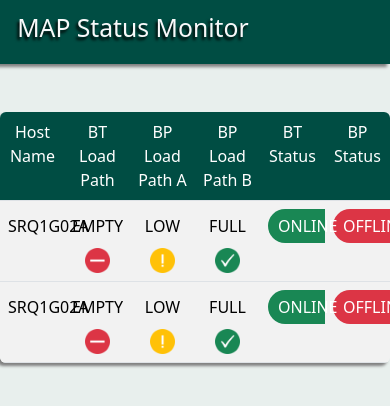
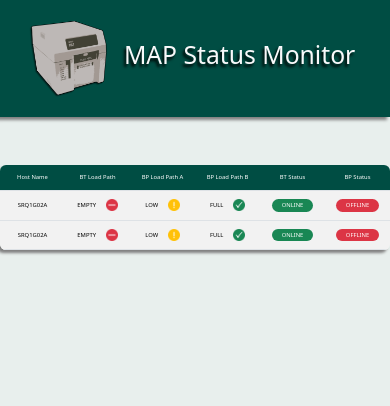
Before and after one commit to artsky-github/map-monitor-server, a website: page view/index.html in a window 390 px wide. Drawn offline with nearby package versions, Linux system fonts and the light colour scheme; files that its build step writes are made by us from their sources; files whose address does not match are found by name.

Commit message:
added mobile responsiveness for the table.

```diff
--- a/public/css/main.css
+++ b/public/css/main.css
@@ -10,9 +10,18 @@
   width: 200px;
 }
 
-@media screen and (max-width: 576px) {
+@media screen and (max-width: 767px ) {
   .map-logo {
-    width: calc(200px - 100%);
+    width: 100px;
+  }
+  table {
+    font-size: 1.5vw;
+  }
+  .mark-icon {
+    max-width: 3vw;
+  }
+  .paper-icon {
+    max-width: 5vw;
   }
 }
 
@@ -61,7 +70,7 @@ ul {
   margin-left: auto;
   margin-right: auto;
   color: white;
-  padding: 5px;
+  padding: 2px;
   padding-inline: 10px;
   border-radius: 25px;
 }
@@ -86,6 +95,10 @@ ul {
   display: none;
 }
 
+.border-pantone {
+  border-color: var(--color-pantone) !important;
+}
+
 tr:hover:not(:nth-child(2n)) {
   cursor: pointer;
   --bs-table-striped-bg: lightgray;
--- a/view/index.html
+++ b/view/index.html
@@ -36,10 +36,10 @@
         </a>
       </div>
     </nav>
-    <div class="container-sm mt-5 p-0 rounded container-shadow overflow-hidden">
+    <div class="container-sm mt-5 p-0 container-shadow rounded overflow-hidden">
       <table
         class="table table-striped text-center m-0"
-        style="table-layout: fixed"
+        style="table-layout: fixed;"
       >
         <thead class="table-head">
           <tr>
```
